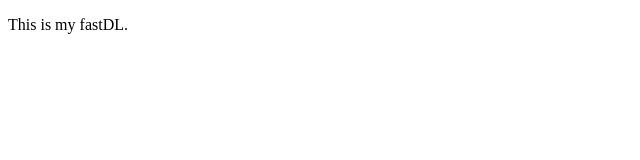
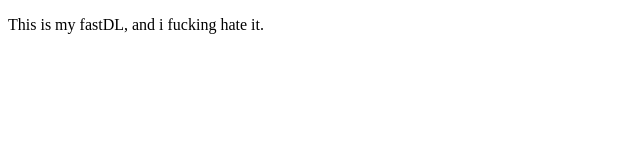
Before and after one commit to Quesoteric/SynergyServerFASTDL, a plain HTML site: page index.html in a window 1280 px wide. Shown: the whole page, without its empty margins (0-640 px from the left). Drawn offline with Linux system fonts and the light colour scheme.

Commit message:
Update index.html

```diff
--- a/index.html
+++ b/index.html
@@ -1,6 +1,6 @@
 <!doctype html>
 <html>
   <body>
-    <p>This is my fastDL.</p>
+    <p>This is my fastDL, and i fucking hate it.</p>
   </body>
 </html>
```
